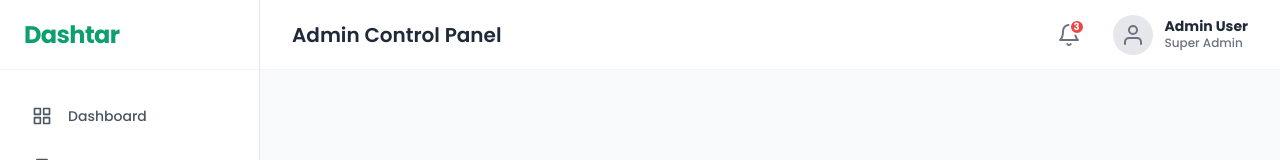
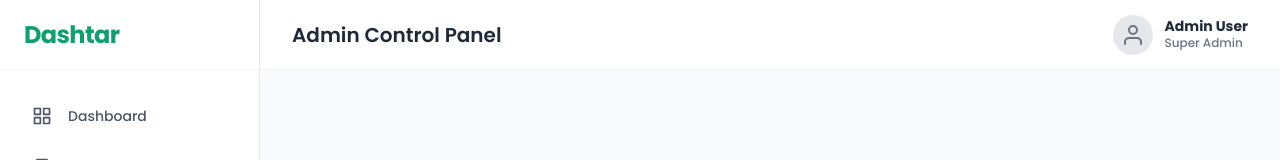
Before and after one commit to Akshaikp007/Fragranzia, a React (Vite) app in the folder client/: page /admin in a window 1280 px wide. Shown: the top 160 px of the page. Built offline with nearby package versions, Linux system fonts and the light colour scheme; no server answers; sample sign-in values are in the browser's storage.

Commit message:
Remove notification bell icon from Admin header

```diff
--- a/client/src/Compenents/admin/AdminNavBar.jsx
+++ b/client/src/Compenents/admin/AdminNavBar.jsx
@@ -1,5 +1,5 @@
 import React from 'react';
-import { FiBell, FiUser, FiMenu } from 'react-icons/fi';
+import { FiUser, FiMenu } from 'react-icons/fi';
 
 const AdminNavBar = ({ onMenuClick }) => {
   return (
@@ -15,14 +15,6 @@ const AdminNavBar = ({ onMenuClick }) => {
       </div>
 
       <div className="flex items-center gap-6">
-        {/* Notification Bell */}
-        <button className="relative p-2 text-gray-500 hover:text-gray-700 transition-colors">
-          <FiBell className="w-6 h-6" />
-          <span className="absolute top-1 right-1 w-4 h-4 bg-red-500 text-white text-[10px] font-bold flex items-center justify-center rounded-full border-2 border-white">
-            3
-          </span>
-        </button>
-
         {/* User Profile */}
         <div className="flex items-center gap-3">
           <div className="w-10 h-10 rounded-full bg-gray-200 flex items-center justify-center text-gray-500">
```
